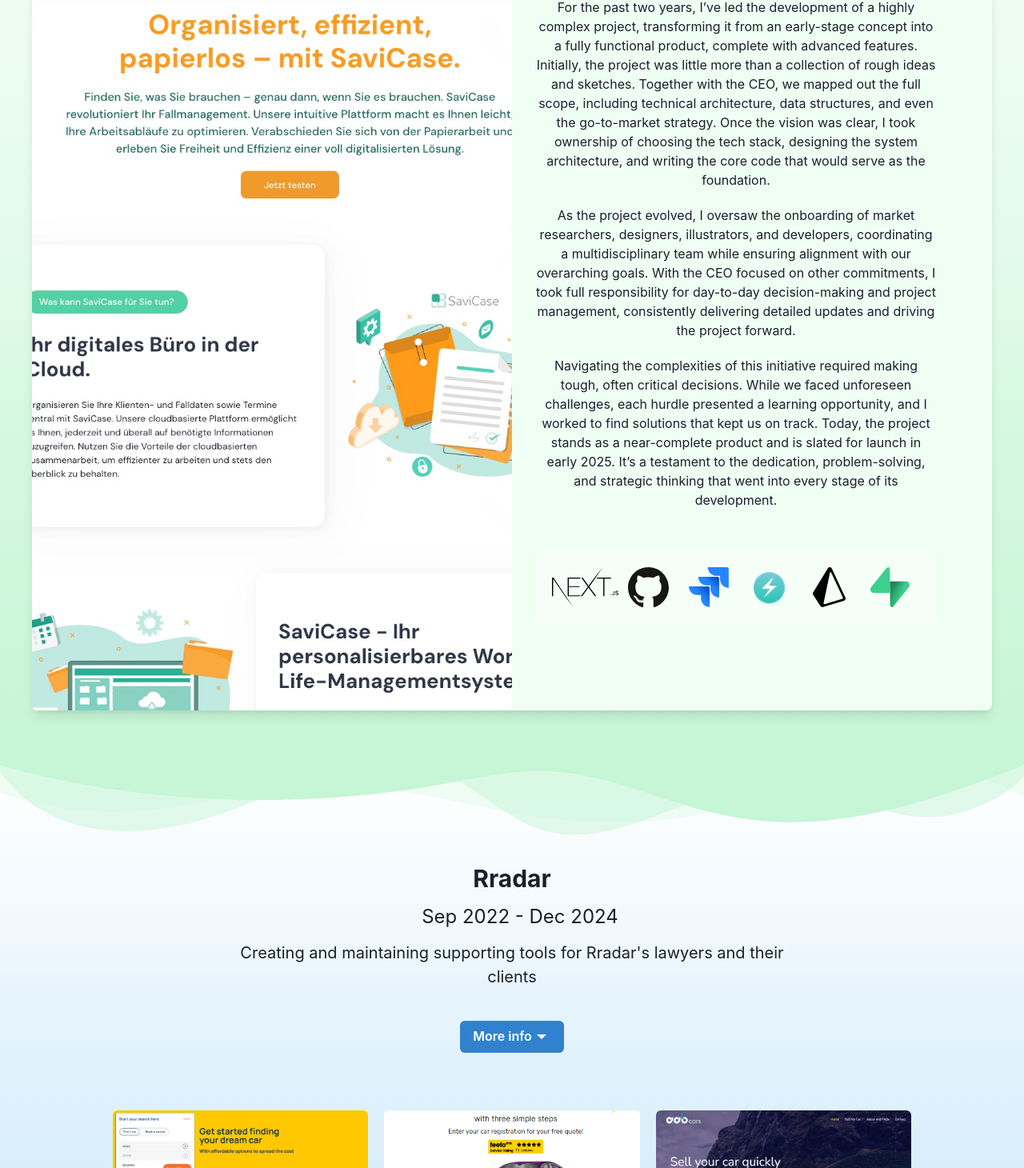
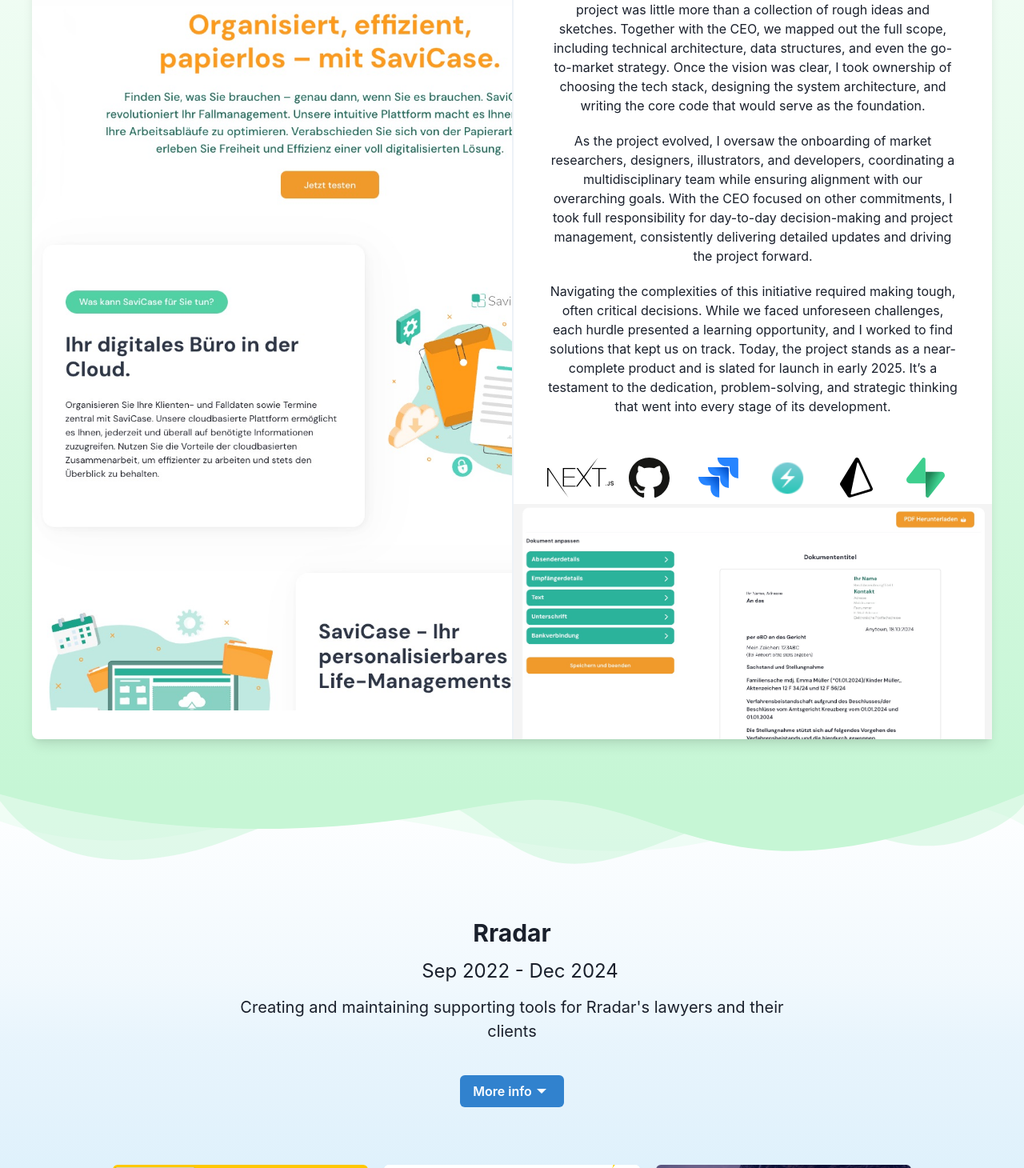
Before and after one commit to erasebegin/portfolio-2024, a React (Vite) app: page / in a window 1280 px wide. Shown: the part 1340-2800 px from the top of the page at 80% size. Built offline with nearby package versions, Linux system fonts and the light colour scheme.

Commit message:
styling improvements to featured section, card improvements/fixes

```diff
--- a/src/components/Card.tsx
+++ b/src/components/Card.tsx
@@ -4,7 +4,6 @@
   Flex,
   Button,
   Image,
-  Box,
   Heading,
   Stack,
   useColorModeValue,
@@ -29,12 +28,14 @@
     description?: string;
   }) => void;
   sectionColor: string;
+  columns: number;
 }
 
 export default function PortfolioCard({
   data,
   setModalContent,
   sectionColor,
+  columns,
 }: PortfolioCardProps) {
   const { title, description, image, repoUrl, demoUrl, modal, tech, year } =
     data ?? {};
@@ -46,7 +47,14 @@
   }
 
   return (
-    <Box bg={cardBg} pos="relative" rounded="md" overflow="hidden">
+    <Stack
+      bg={cardBg}
+      pos="relative"
+      rounded="md"
+      overflow="hidden"
+      h="350"
+      shadow="md"
+    >
       <Image
         h="180"
         w="full"
@@ -74,16 +82,16 @@
       )}
 
       {/* CARD BOTTOM */}
-      <Stack p="5" gap={3}>
+      <Stack flex="1" p="5" gap={3} h="full" justify="space-between">
         <Heading as="h5" size="md" pb={3}>
           {title}
         </Heading>
-        <Flex justify="center" w="full" gap={3}>
+        <Flex justify="center" align="end" w="full" gap={3}>
           {demoUrl && (
             <a href={demoUrl} rel="noopener noreferrer" target="_blank">
               <Button color="primary" type="button">
-                <Icon as={BiLinkExternal} mr={3} />
-                View
+                <Icon as={BiLinkExternal} mr={columns >= 5 ? 0 : 3} />
+                {columns >= 5 ? "" : "View"}
               </Button>
             </a>
           )}
@@ -99,6 +107,6 @@
           )}
         </Flex>
       </Stack>
-    </Box>
+    </Stack>
   );
 }
--- a/src/components/Logos.tsx
+++ b/src/components/Logos.tsx
@@ -1,6 +1,6 @@
 import styled from "@emotion/styled";
 import { css } from "@emotion/react";
-import { useMediaQuery, Text, Box, Image } from "@chakra-ui/react";
+import { useMediaQuery, Text, Box } from "@chakra-ui/react";
 import { logoArr } from "../data/logos";
 import { useState } from "react";
 
@@ -35,6 +35,7 @@
             >
               <img src={`/images/logos/${logo}.svg`} alt={`${logo} logo`} />
               <Text
+                pointerEvents="none"
                 pos="absolute"
                 opacity={logo === currentHovered ? 1 : 0}
                 transition="200ms ease-in"
--- a/src/components/Section.tsx
+++ b/src/components/Section.tsx
@@ -52,8 +52,8 @@
         maxW="1200px"
         align="center"
         marginTop="0 !important"
-        pt={32}
-        pb={20}
+        pt={40}
+        pb={32}
         margin="auto"
         gap={3}
       >
@@ -129,6 +129,7 @@
             <Card
               key={`main-section-card-${index}`}
               data={cardData}
+              columns={columns || 3}
               sectionColor={`${color}.${
                 parseInt(shade) < 300
                   ? parseInt(shade) + 500
--- a/src/components/SectionFeatured.tsx
+++ b/src/components/SectionFeatured.tsx
@@ -1,4 +1,3 @@
-import styled from "@emotion/styled";
 import {
   Box,
   Flex,
@@ -21,7 +20,7 @@
 }
 
 export default function SectionFeatured({ sectionData }: SectionProps) {
-  const { title, subtitle, color, dividerColor, sectionInfo, columns, cards } =
+  const { title, subtitle, color, dividerColor, sectionInfo, cards } =
     sectionData || {};
 
   const theme = useTheme();
@@ -33,14 +32,15 @@
     <Box
       as="section"
       pos="relative"
+      w="full"
       pt={32}
       pb={16}
-      w="full"
       px={10}
       backgroundImage={getGradient(color)}
     >
       <Divider chakraProps={{ color: chakraDividerColor }} />
 
+      <Box>
         <Heading as="h2" size="lg" pb={3}>
           {title}
         </Heading>
@@ -52,13 +52,11 @@
         </Text>
         <Flex
           w="full"
+          h="full"
           maxW="1300px"
-        justify="space-between"
-        align="center"
           rounded="lg"
           margin="auto"
-        gap={7}
-        bg="green.50"
+          bg="white"
           shadow="lg"
           overflow="visible"
         >
@@ -67,15 +65,22 @@
             w="600px"
             h="1000px"
             objectFit="cover"
-          objectPosition="-100px"
+            objectPosition="-50px"
             rounded="md"
           />
-        <Stack maxW="500px">
+          <Stack align="center" borderLeftWidth={2} borderLeftColor="gray.100">
             {sectionInfo && (
-            <Stack align="center" pb={5}>
-              <Stack gap={3}>
+              <Stack
+                align="center"
+                justify="space-between"
+                height="full"
+                pt={5}
+              >
+                <Stack gap={3} px={10}>
                   <Box
-                  dangerouslySetInnerHTML={{ __html: sectionInfo?.description }}
+                    dangerouslySetInnerHTML={{
+                      __html: sectionInfo?.description,
+                    }}
                     sx={{
                       p: {
                         mb: 5,
@@ -96,7 +101,6 @@
                     justifyContent="center"
                     rowGap={5}
                     bg="#ffffff55"
-                  p={5}
                     borderRadius={5}
                   >
                     {sectionInfo?.tech.map((type) => (
@@ -114,20 +118,12 @@
                     ))}
                   </Grid>
                 </Stack>
+                <Image src={cards[0].image2} w="full" objectFit="cover" />
               </Stack>
             )}
           </Stack>
-        <Grid
-          gap={5}
-          templateColumns={[
-            "repeat(1, 1fr)",
-            "repeat(2, 1fr)",
-            `repeat(2, 1fr)`,
-            `repeat(${columns || 3}, 1fr)`,
-          ]}
-          gridAutoRows="1fr"
-        ></Grid>
         </Flex>
+      </Box>
     </Box>
   );
 }
--- a/src/data/logos.ts
+++ b/src/data/logos.ts
@@ -1,5 +1,6 @@
 export const logoArr = [
   // "firebase",
+  "tailwind",
   "supabase",
   "prisma",
   "react-native",
--- a/src/data/sectionData.ts
+++ b/src/data/sectionData.ts
@@ -2,6 +2,8 @@
   title: string;
   year?: string;
   image: string;
+  // for featured sections only, this should be updated to an array of images eventually
+  image2?: string;
   description: string;
   demoUrl?: string;
   repoUrl?: string;
@@ -53,6 +55,7 @@
         title: "Savicase",
         year: "2023-2024",
         image: "./images/savicase.jpg",
+        image2: "./images/savicase2.jpg",
         description:
           "An AI chat assistant built on top of IBM's Watson that traverses a vast database of internally created ",
         demoUrl: "https://www.swanswaygarages.com/",
@@ -424,6 +427,7 @@
     color: "blue",
     dividerColor: "green",
     buttonColor: "green",
+    columns: 4,
     sectionInfo: {
       duration: "Jan 2019 - Present",
       description:
```
Also changed, not shown: public/images/logos/tailwind.svg (added), public/images/savicase2.jpg (added). Lines whose indentation alone changed are shown as unchanged.
